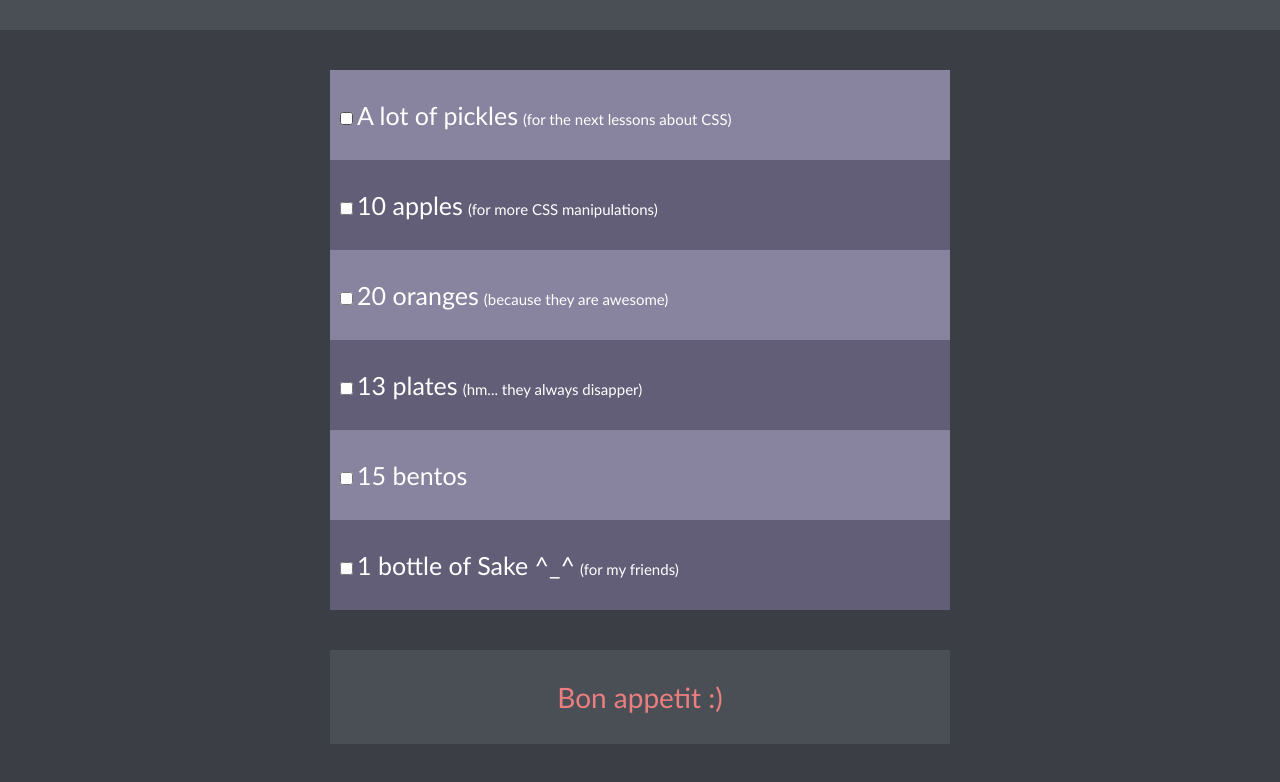
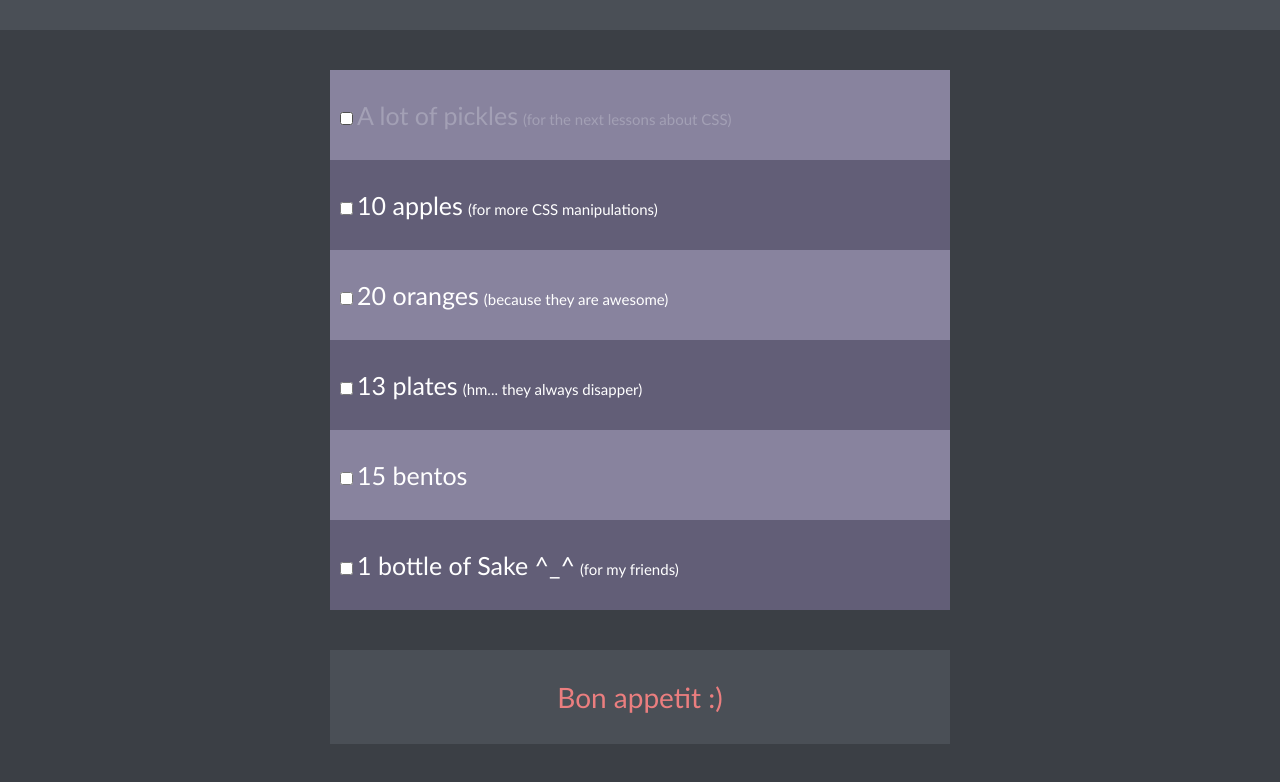
Before and after one commit to 20210502-FE/doronin_css-selectors, a plain HTML site: page index.html in a window 1280 px wide. In both pictures the pointer is over the item 640 px from the left and 237 px from the top of the page. Shown: the part 122-904 px from the top of the page. Drawn offline with Linux system fonts and the light colour scheme.

Commit message:
Add :hover in styles.css

```diff
--- a/styles.css
+++ b/styles.css
@@ -50,6 +50,10 @@ body {
     cursor: pointer;
 }
 
+.content__list-item:hover {
+  color: #A3A0B5;
+}
+
 .content__list-item:nth-child(odd) {
 background-color: #88839E;
 padding: 30px 10px;
```
